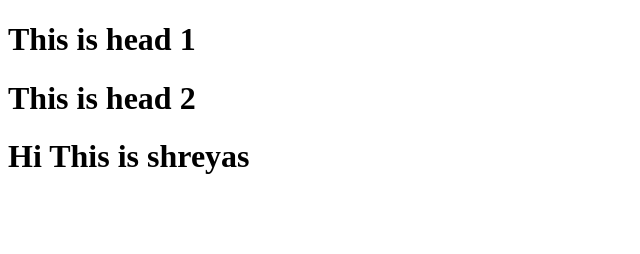
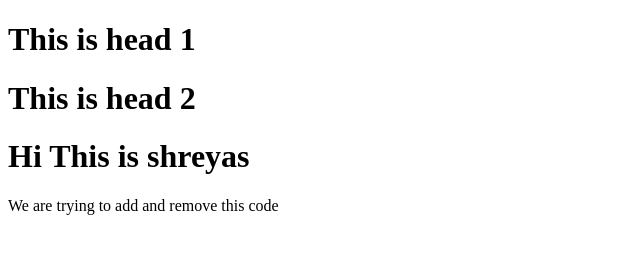
Before and after one commit to SHREYAS-2004/SE_HANDS_ON, a plain HTML site: page index.html in a window 1280 px wide. Shown: the whole page, without its empty margins (0-640 px from the left). Drawn offline with Linux system fonts and the light colour scheme.

```diff
--- a/index.html
+++ b/index.html
@@ -9,5 +9,6 @@
     <h1>This is head 1</h1>
     <h1>This is head 2</h1>
     <h1>Hi This is shreyas</h1>
+    <p>We are trying to add and remove this code</p>
 </body>
 </html>
```
